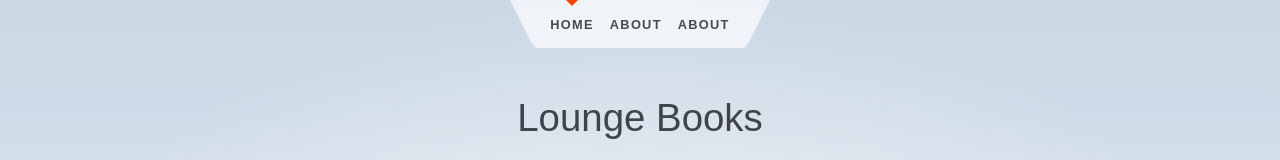
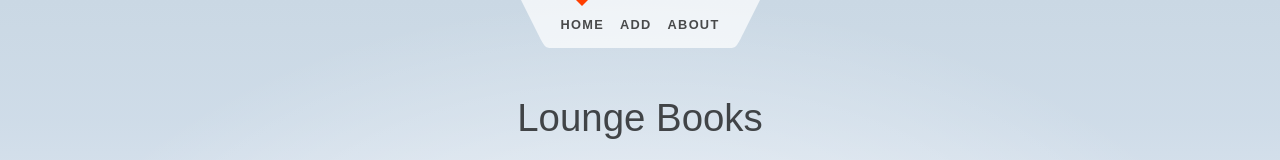
Before and after one commit to h4shu/lounge-books, a SvelteKit app in the folder frontend/: page / in a window 1280 px wide. Shown: the top 160 px of the page. Built offline with nearby package versions, Linux system fonts and the light colour scheme.

Commit message:
add: search component

```diff
--- a/frontend/src/routes/+layout.svelte
+++ b/frontend/src/routes/+layout.svelte
@@ -41,10 +41,6 @@
 		padding: 12px;
 	}
 
-	footer a {
-		font-weight: bold;
-	}
-
 	@media (min-width: 480px) {
 		footer {
 			padding: 12px 0;
--- a/frontend/src/routes/+page.svelte
+++ b/frontend/src/routes/+page.svelte
@@ -1,6 +1,7 @@
 <script lang="ts">
 	import type { Book } from '$lib/types/book';
 	import BookList from './BookList.svelte';
+	import Search from './Search.svelte';
 
 	let books: Book[] = [
 		{
@@ -26,7 +27,7 @@
 
 <section>
 	<h1>Lounge Books</h1>
-	<input type="text" placeholder="検索" />
+	<Search />
 	<BookList {books} />
 </section>
 
--- a/frontend/src/routes/Header.svelte
+++ b/frontend/src/routes/Header.svelte
@@ -11,11 +11,11 @@
 			<li aria-current={$page.url.pathname === '/' ? 'page' : undefined}>
 				<a href="/">Home</a>
 			</li>
+			<li aria-current={$page.url.pathname.startsWith('/add') ? 'page' : undefined}>
+				<a href="/add">Add</a>
+			</li>
 			<li aria-current={$page.url.pathname === '/about' ? 'page' : undefined}>
 				<a href="/about">About</a>
-			</li>
-			<li aria-current={$page.url.pathname.startsWith('/add') ? 'page' : undefined}>
-				<a href="/add">About</a>
 			</li>
 		</ul>
 		<svg viewBox="0 0 2 3" aria-hidden="true">
--- /dev/null
+++ b/frontend/src/routes/Search.svelte
@@ -0,0 +1,9 @@
+<script lang="ts">
+</script>
+
+<div>
+	<input type="text" placeholder="検索" />
+</div>
+
+<style>
+</style>
```
